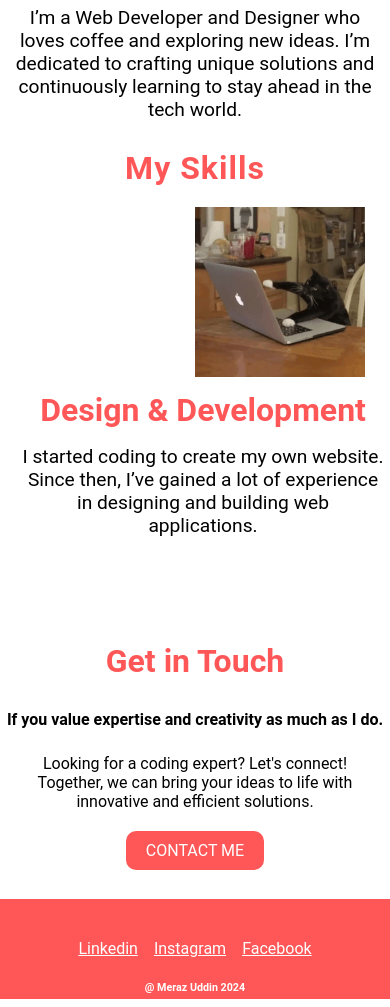
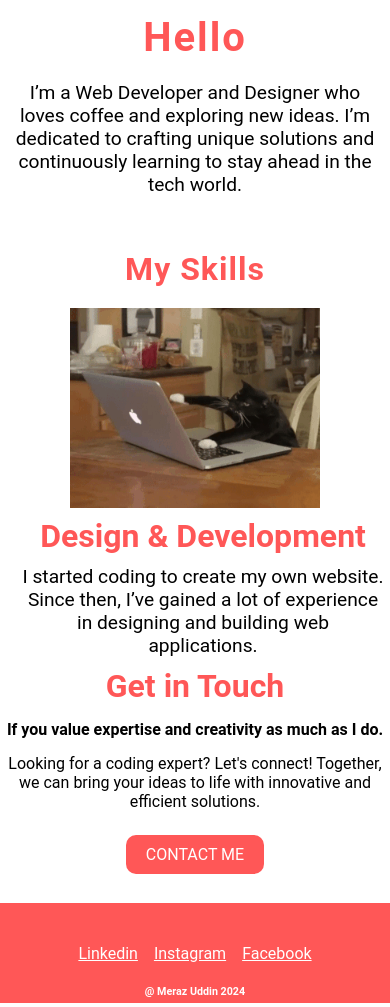
Before and after one commit to astr1cs/basic-portfolio, a plain HTML site: page index.html in a window 390 px wide. Shown: the part 846-1853 px from the top of the page. Drawn offline with Linux system fonts and the light colour scheme; a web font is replaced by a local one.

Commit message:
Everything fixed and RESPONSIVE now 100%

```diff
--- a/style.css
+++ b/style.css
@@ -85,28 +85,34 @@ overflow-y: hidden;
 
 }
 .main-texts{
-    text-align: center;
-    max-width: 100%;
-    display: block;
-    padding: 10px;
+    display: inline-block;
+    width: 100%;
+
 }
 .main-texts h2{
+    text-align: center;
   font-size: 2.5rem;
+
   margin-top: 5%;
+
     letter-spacing: 2px;
 }
 
 .main-texts p{
+    text-align: center;
     font-size: 1.2rem;
-    margin-top: 3%;
-   width: 900px;
+    display: block;
+    display: inline-block;
+    padding: 10px;
+    max-width: 700px;
+    margin-top: 10px;
     color: black;
-    border: 1px solid transparent;
-    padding: 2px;
+
+
 
 }
 .skills{
-    margin-top: 4%;
+    margin-top: 40px;
     text-align: center;
 }
 .skills h2{
@@ -114,18 +120,19 @@ font-size: 2rem;
 letter-spacing: 1px;
 }
 .gif-text-align{
-    margin-top: 5%;
-    max-width: 100%;
-    height: 300px;
+    margin-top: 20px;
+    max-width: 700px;
+   justify-content: center;
     display: flex;
     flex-direction: row;
     align-items: flex-start;
     position: relative;
 
+
 }
 .gif img{
-   height: 170px;
-   width: 170px;
+   height: 200px;
+   width: 250px;
 
 }
 .skill-texts{
@@ -133,8 +140,7 @@ letter-spacing: 1px;
     padding-left: 16px;
     color:black;
    display: block;
-   max-width: 400px;
-
+   width: 100%;
   position: relative;
 
 
@@ -147,52 +153,60 @@ letter-spacing: 1px;
 
 }
 .skill-texts p{
-    margin-top: 2%;
+    margin-top: 10px;
     padding: 5px;
-    max-width: 100%;
+
+
     color:black;
     text-align: left;
     font-size: 1.2rem;
     display: block;
 }
 .footer{
-    margin-top: 0;
+   display: inline-block;
    width: 100%;
     text-align: center;
-
     position: relative;
-}
-.contacts{
-    margin-top: 0;
 
 }
+
+.contacts{
+    width: 100%;
+}
 .contacts h2{
-    margin-top: 30px;
+
+    padding: 5px;
     font-size: 2rem;
     padding: 5px;
 }
 .contacts h4{
-    margin-top: 20px;
+    margin-top: 5px;
+    padding: 5px;
     color: black;
+
+
+}
+
+.contacts p{
+
+    color: black;
+    display: inline-block;
+ text-align: center;
+    max-width: 600px;
+    margin-top: 05px;
     padding: 5px;
 
-}
-.contacts p{
-    padding: 5px;
-    display: flex;
-    width: 40%;
-    margin-left: 30%;
-    margin-top: 10px;
-    text-align: center;
-    padding: 10px;
-    color: black;
+
+
+
+
 }
 
 
 /* Custom button styles */
 .custom-button {
+    margin-top: 15px;
     background-color:var(--red);
-
 
     border-radius: 10px;
     padding: 10px 20px;
@@ -234,165 +248,51 @@ letter-spacing: 1px;
     bottom: 5px;
     color: white;
 }
-@media  (max-width:1000px)
+
+@media (max-width:510px)
 {
+    .gif-text-align{
+        margin-top: 20px;
+        max-width: 700px;
+       justify-content: center;
+        display: flex;
+        flex-direction: column;
+        align-items: center;
+        position: relative;
 
 
-    .parent-texts{
-        overflow: hidden;
-        height:600px;
-        display: flex;
-        justify-content: center;
-        color: var(--red);
-        align-items: center;
-        position: relative;
-       background-image:linear-gradient(to bottom ,#ffcfe8,#ffe7f3);
+    }
+    .gif img{
+       height: 200px;
+       width: 250px;
 
     }
-    .heading-texts h2{
-        width: 100%;
-        padding: 0px;
-        margin-right: 15%;
-    font-family: "Playwrite HR", cursive;;
-    font-size: 5rem;
-    }
-    .heading-texts p{
-        width: 100%;
+    .skill-texts{
+
+
+        color:black;
+
+       text-align: center;
+       width: 100%;
 
 
 
     }
-    .headshot-image img{
-        width: 50%;
-        margin-left: 25%;
-        height: auto;
-        border-radius: 50%;
-        background-size: cover;
+    .skill-texts h2{
 
-    }
-    .main-elements{
-
-        width: 100%;
-        display: block;
-     position: relative;
-
-
-    }
-    .main-texts{
-        text-align: center;
-        max-width: 100%;
-        display:block;
-
-    }
-    .main-texts h2{
-      font-size: 2.5rem;
-      margin-top: 5%;
-        letter-spacing: 2px;
-    }
-
-    .main-texts p{
-        display: block;
-        font-size: 1.2rem;
-        margin-top: 3%;
-
-        width: 100%;
-        color: black;
-        border: 1px solid transparent;
-
-    }
-    .skill-texts{
-
-        padding-left: 16px;
-        color:black;
-
-
-
-       left: 0%;
-
-      position: relative;
-
-    }
-    .gif {
-        width:50%;
-        left: 25%;
-       position: relative;
-    }
-
-
-
-
-}
-@media (max-width:590px)
-{
-    .skill-texts{
-
-        display: inline-block;
-        color:black;
-      position: relative;
-
-
-    }
-    .skill-texts h2{
-        margin-top: 10px;
+        margin-top: 5px;
         font-size: 2rem;
         text-align: center;
 
 
     }
     .skill-texts p{
-        margin-top: 3%;
-        width: 100%;
+        margin-top: 5px;
+        padding: 5px;
+
         color:black;
         text-align: center;
         font-size: 1.2rem;
-
+        display: block;
     }
-    .gif-text-align{
-        margin-top: 5%;
-        width: 100%;
-        margin-left: 0%;
-        height: 400px;
-        display: flex;
-        justify-self: center;
-        flex-direction: column;
-        align-items: center;
-        position: relative;
-
-    }
-
-    .gif img{
-        height: 170px;
-        width: 170px;
-        position: relative;
-     }
-
-     .contacts p{
-        display: block;
-        text-align: center;
-
-        width: 100%;
-
-        margin-left: 0%;
-
-        margin-top: 10px;
-        margin-bottom: 10px;
-        padding: 10px;
-        color: black;
-    }
-
-
-     }
-@media (max-width:455px)
-{
-    .heading-texts h4{
-        position: relative;
-        text-align: left;
-        }
-        #cloud1{
-            padding: 0;
-            left: 0;
-            bottom: 0;
-            display: block;
-            position: absolute;
-        }
 }
```
Also changed, not shown: index.html (+4 -1 lines).
